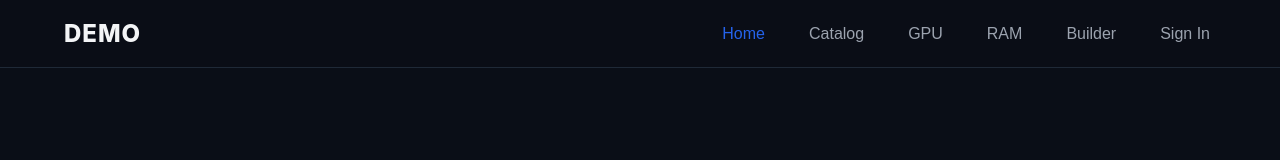
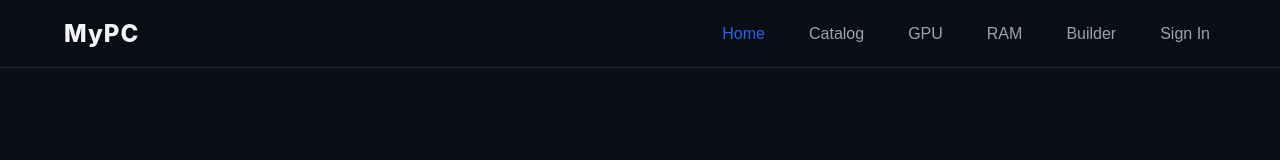
Before and after one commit to michenijohn20-gif/pc-builder-frontend, a React (Vite) app: page / in a window 1280 px wide. Shown: the top 160 px of the page. Built offline with nearby package versions, Linux system fonts and the light colour scheme; no server answers.

Commit message:
Changed the app name

```diff
--- a/src/components/Navbar.jsx
+++ b/src/components/Navbar.jsx
@@ -4,7 +4,7 @@ export default function Navbar({ view, setView, token, username, onLogout }) {
   return (
     <nav className="navbar">
       {/* Brand logo acts as a home shortcut */}
-      <div className="nav-logo" onClick={() => setView('home')}>DEMO</div>
+      <div className="nav-logo" onClick={() => setView('home')}>MyPC</div>
 
       <div className="nav-links">
         {/* Added explicit Home button */}
```
